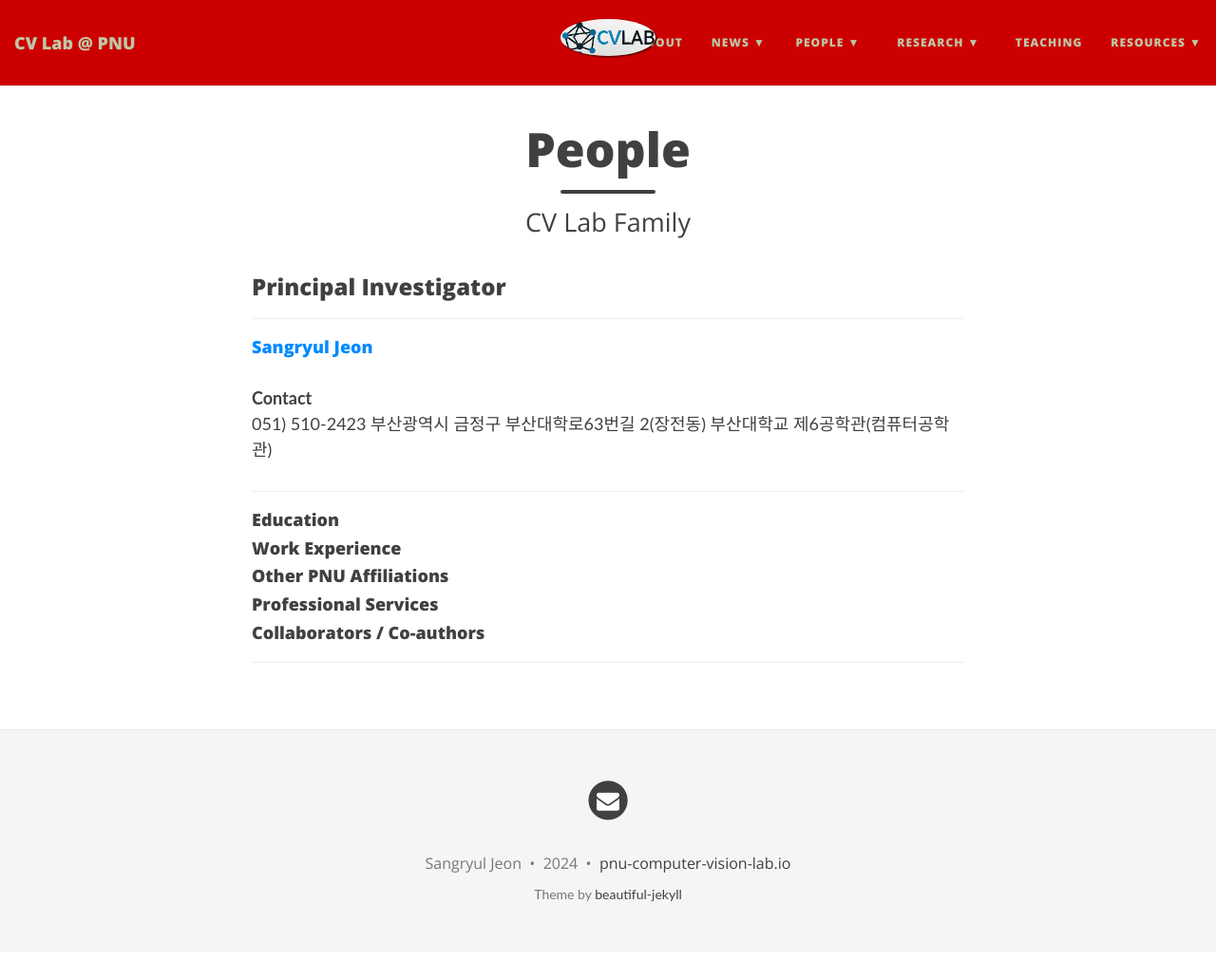
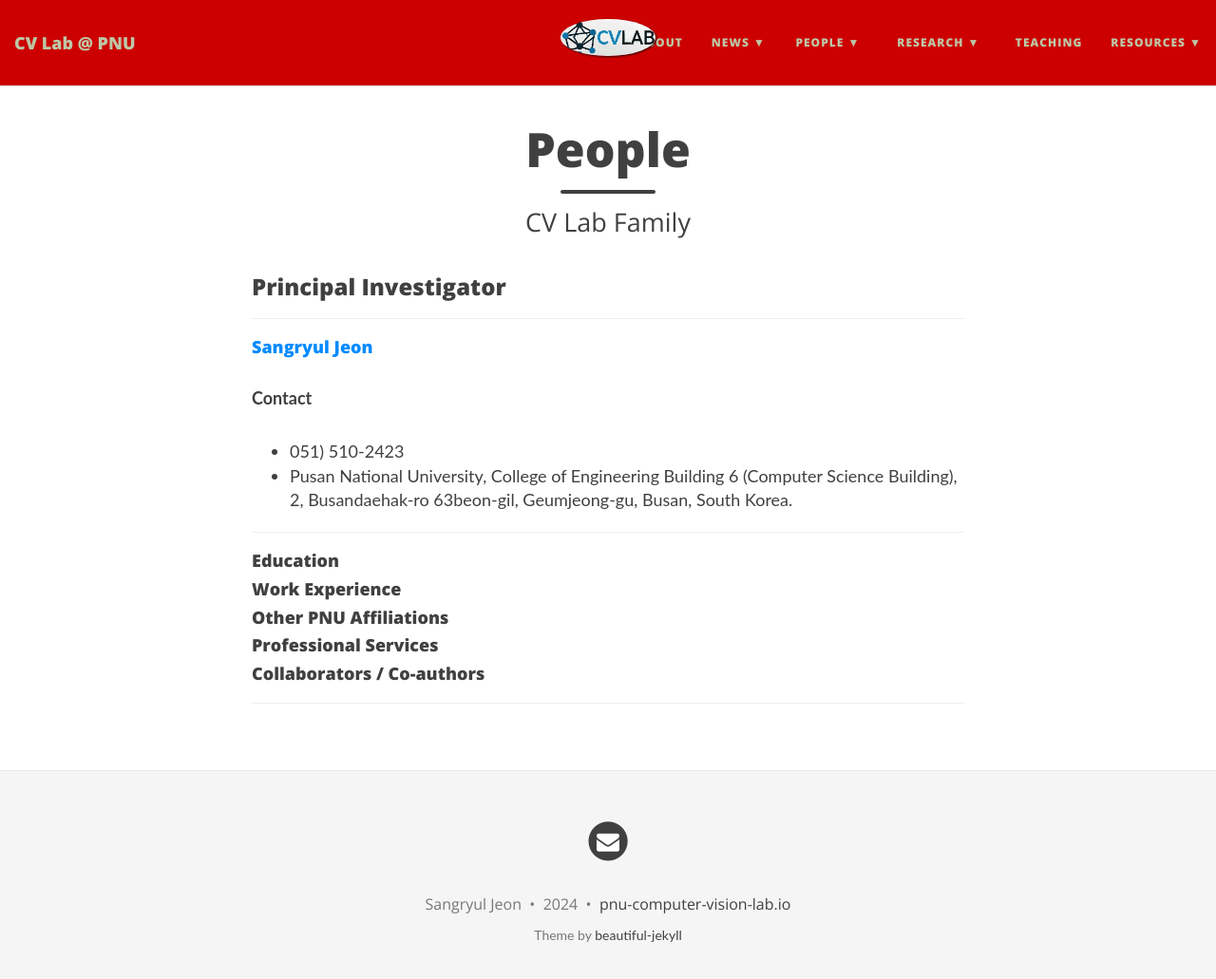
Before and after one commit to pnu-computer-vision-lab/pnu-computer-vision-lab.github.io, a Jekyll site: the page built from people/pi.md, in a window 1280 px wide and 1045 px high. Shown: the top 1031 px of the window at 95% size. Built offline with Jekyll 4.4.1, drawn with Linux system fonts in a browser that asks for light colours; nearby versions of some CDN libraries.

Commit message:
Update pi.md

```diff
--- a/people/pi.md
+++ b/people/pi.md
@@ -10,8 +10,8 @@ subtitle: CV Lab Family
 #### [Sangryul Jeon](https://sr-jeon.github.io/#)
 
 **Contact**
-051) 510-2423
-부산광역시 금정구 부산대학로63번길 2(장전동) 부산대학교 제6공학관(컴퓨터공학관)
+- 051) 510-2423
+- Pusan National University, College of Engineering Building 6 (Computer Science Building), 2, Busandaehak-ro 63beon-gil, Geumjeong-gu, Busan, South Korea.
 
 <hr>
 
```
